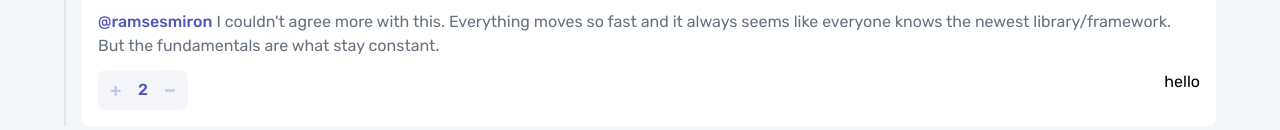
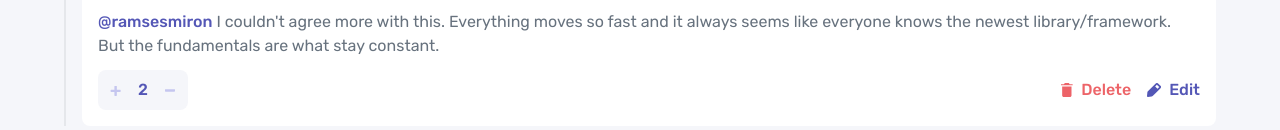
Before and after one commit to amirhazizi/interactive-comments-section, a React (Create React App) app: page / in a window 1280 px wide. Shown: the part 670-800 px from the top of the page. Built offline with nearby package versions, Linux system fonts and the light colour scheme.

Commit message:
add icon components

```diff
--- a/src/Comment.js
+++ b/src/Comment.js
@@ -1,5 +1,6 @@
 import Reply from "./Reply"
 import replysvg from "./images/icon-reply.svg"
+import { ReplyIcon, MinusIcon, PlusIcon, EditIcon, DeleteIcon } from "./Icons"
 import { useGlobalContext } from "./GlobalContext"
 const Comment = ({
   content,
@@ -29,37 +30,30 @@ const Comment = ({
         <div className='flex justify-between'>
           <div className='flex space-x-4 rounded-lg bg-cl_Verylightgray w-fit p-3 py-2 text-cl_Lightgrayishblue'>
             <button>
-              <svg width='11' height='11' xmlns='http://www.w3.org/2000/svg'>
-                <path
-                  d='M6.33 10.896c.137 0 .255-.05.354-.149.1-.1.149-.217.149-.354V7.004h3.315c.136 0 .254-.05.354-.149.099-.1.148-.217.148-.354V5.272a.483.483 0 0 0-.148-.354.483.483 0 0 0-.354-.149H6.833V1.4a.483.483 0 0 0-.149-.354.483.483 0 0 0-.354-.149H4.915a.483.483 0 0 0-.354.149c-.1.1-.149.217-.149.354v3.37H1.08a.483.483 0 0 0-.354.15c-.1.099-.149.217-.149.353v1.23c0 .136.05.254.149.353.1.1.217.149.354.149h3.333v3.39c0 .136.05.254.15.353.098.1.216.149.353.149H6.33Z'
-                  fill='#C5C6EF'
-                />
-              </svg>
+              <PlusIcon />
             </button>
             <p className='font-medium text-cl_Moderateblue px-px'>{score}</p>
             <button>
-              <svg width='11' height='3' xmlns='http://www.w3.org/2000/svg'>
-                <path
-                  d='M9.256 2.66c.204 0 .38-.056.53-.167.148-.11.222-.243.222-.396V.722c0-.152-.074-.284-.223-.395a.859.859 0 0 0-.53-.167H.76a.859.859 0 0 0-.53.167C.083.437.009.57.009.722v1.375c0 .153.074.285.223.396a.859.859 0 0 0 .53.167h8.495Z'
-                  fill='#C5C6EF'
-                />
-              </svg>
+              <MinusIcon />
             </button>
           </div>
-          <button className='flex items-center font-medium text-cl_Moderateblue'>
-            <svg
-              className='mr-2'
-              width='14'
-              height='13'
-              xmlns='http://www.w3.org/2000/svg'
-            >
-              <path
-                d='M.227 4.316 5.04.16a.657.657 0 0 1 1.085.497v2.189c4.392.05 7.875.93 7.875 5.093 0 1.68-1.082 3.344-2.279 4.214-.373.272-.905-.07-.767-.51 1.24-3.964-.588-5.017-4.829-5.078v2.404c0 .566-.664.86-1.085.496L.227 5.31a.657.657 0 0 1 0-.993Z'
-                fill='#5357B6'
-              />
-            </svg>
-            Reply
-          </button>
+          {username === currentUsername ? (
+            <div className='flex items-center gap-4'>
+              <button className='flex items-center gap-2 font-medium text-cl_SoftRed'>
+                <DeleteIcon />
+                Delete
+              </button>
+              <button className='flex items-center gap-2 font-medium text-cl_Moderateblue'>
+                <EditIcon />
+                Edit
+              </button>
+            </div>
+          ) : (
+            <button className='flex items-center font-medium text-cl_Moderateblue gap-2'>
+              <ReplyIcon />
+              Reply
+            </button>
+          )}
         </div>
       </div>
       {replies.length > 0 && (
--- /dev/null
+++ b/src/Icons.js
@@ -0,0 +1,52 @@
+const ReplyIcon = () => {
+  return (
+    <svg width='14' height='13' xmlns='http://www.w3.org/2000/svg'>
+      <path
+        d='M.227 4.316 5.04.16a.657.657 0 0 1 1.085.497v2.189c4.392.05 7.875.93 7.875 5.093 0 1.68-1.082 3.344-2.279 4.214-.373.272-.905-.07-.767-.51 1.24-3.964-.588-5.017-4.829-5.078v2.404c0 .566-.664.86-1.085.496L.227 5.31a.657.657 0 0 1 0-.993Z'
+        fill='#5357B6'
+      />
+    </svg>
+  )
+}
+const DeleteIcon = () => {
+  return (
+    <svg width='12' height='14' xmlns='http://www.w3.org/2000/svg'>
+      <path
+        d='M1.167 12.448c0 .854.7 1.552 1.555 1.552h6.222c.856 0 1.556-.698 1.556-1.552V3.5H1.167v8.948Zm10.5-11.281H8.75L7.773 0h-3.88l-.976 1.167H0v1.166h11.667V1.167Z'
+        fill='#ED6368'
+      />
+    </svg>
+  )
+}
+
+const EditIcon = () => {
+  return (
+    <svg width='14' height='14' xmlns='http://www.w3.org/2000/svg'>
+      <path
+        d='M13.479 2.872 11.08.474a1.75 1.75 0 0 0-2.327-.06L.879 8.287a1.75 1.75 0 0 0-.5 1.06l-.375 3.648a.875.875 0 0 0 .875.954h.078l3.65-.333c.399-.04.773-.216 1.058-.499l7.875-7.875a1.68 1.68 0 0 0-.061-2.371Zm-2.975 2.923L8.159 3.449 9.865 1.7l2.389 2.39-1.75 1.706Z'
+        fill='#5357B6'
+      />
+    </svg>
+  )
+}
+const MinusIcon = () => {
+  return (
+    <svg width='11' height='3' xmlns='http://www.w3.org/2000/svg'>
+      <path
+        d='M9.256 2.66c.204 0 .38-.056.53-.167.148-.11.222-.243.222-.396V.722c0-.152-.074-.284-.223-.395a.859.859 0 0 0-.53-.167H.76a.859.859 0 0 0-.53.167C.083.437.009.57.009.722v1.375c0 .153.074.285.223.396a.859.859 0 0 0 .53.167h8.495Z'
+        fill='#C5C6EF'
+      />
+    </svg>
+  )
+}
+const PlusIcon = () => {
+  return (
+    <svg width='11' height='11' xmlns='http://www.w3.org/2000/svg'>
+      <path
+        d='M6.33 10.896c.137 0 .255-.05.354-.149.1-.1.149-.217.149-.354V7.004h3.315c.136 0 .254-.05.354-.149.099-.1.148-.217.148-.354V5.272a.483.483 0 0 0-.148-.354.483.483 0 0 0-.354-.149H6.833V1.4a.483.483 0 0 0-.149-.354.483.483 0 0 0-.354-.149H4.915a.483.483 0 0 0-.354.149c-.1.1-.149.217-.149.354v3.37H1.08a.483.483 0 0 0-.354.15c-.1.099-.149.217-.149.353v1.23c0 .136.05.254.149.353.1.1.217.149.354.149h3.333v3.39c0 .136.05.254.15.353.098.1.216.149.353.149H6.33Z'
+        fill='#C5C6EF'
+      />
+    </svg>
+  )
+}
+export { ReplyIcon, DeleteIcon, EditIcon, MinusIcon, PlusIcon }
--- a/src/Reply.js
+++ b/src/Reply.js
@@ -1,4 +1,5 @@
 import { useGlobalContext } from "./GlobalContext"
+import { ReplyIcon, MinusIcon, PlusIcon, EditIcon, DeleteIcon } from "./Icons"
 const Reply = ({
   content,
   createdAt,
@@ -27,40 +28,27 @@ const Reply = ({
       <div className='flex justify-between'>
         <div className='flex space-x-4 rounded-lg bg-cl_Verylightgray w-fit p-3 py-2 text-cl_Lightgrayishblue'>
           <button>
-            <svg width='11' height='11' xmlns='http://www.w3.org/2000/svg'>
-              <path
-                d='M6.33 10.896c.137 0 .255-.05.354-.149.1-.1.149-.217.149-.354V7.004h3.315c.136 0 .254-.05.354-.149.099-.1.148-.217.148-.354V5.272a.483.483 0 0 0-.148-.354.483.483 0 0 0-.354-.149H6.833V1.4a.483.483 0 0 0-.149-.354.483.483 0 0 0-.354-.149H4.915a.483.483 0 0 0-.354.149c-.1.1-.149.217-.149.354v3.37H1.08a.483.483 0 0 0-.354.15c-.1.099-.149.217-.149.353v1.23c0 .136.05.254.149.353.1.1.217.149.354.149h3.333v3.39c0 .136.05.254.15.353.098.1.216.149.353.149H6.33Z'
-                fill='#C5C6EF'
-              />
-            </svg>
+            <PlusIcon />
           </button>
           <p className='font-medium text-cl_Moderateblue px-px'>{score}</p>
           <button>
-            <svg width='11' height='3' xmlns='http://www.w3.org/2000/svg'>
-              <path
-                d='M9.256 2.66c.204 0 .38-.056.53-.167.148-.11.222-.243.222-.396V.722c0-.152-.074-.284-.223-.395a.859.859 0 0 0-.53-.167H.76a.859.859 0 0 0-.53.167C.083.437.009.57.009.722v1.375c0 .153.074.285.223.396a.859.859 0 0 0 .53.167h8.495Z'
-                fill='#C5C6EF'
-              />
-            </svg>
+            <MinusIcon />
           </button>
         </div>
         {username === currentUsername ? (
-          <div>
-            <p>hello</p>
+          <div className='flex items-center gap-4'>
+            <button className='flex items-center gap-2 font-medium text-cl_SoftRed'>
+              <DeleteIcon />
+              Delete
+            </button>
+            <button className='flex items-center gap-2 font-medium text-cl_Moderateblue'>
+              <EditIcon />
+              Edit
+            </button>
           </div>
         ) : (
-          <button className='flex items-center font-medium text-cl_Moderateblue'>
-            <svg
-              className='mr-2'
-              width='14'
-              height='13'
-              xmlns='http://www.w3.org/2000/svg'
-            >
-              <path
-                d='M.227 4.316 5.04.16a.657.657 0 0 1 1.085.497v2.189c4.392.05 7.875.93 7.875 5.093 0 1.68-1.082 3.344-2.279 4.214-.373.272-.905-.07-.767-.51 1.24-3.964-.588-5.017-4.829-5.078v2.404c0 .566-.664.86-1.085.496L.227 5.31a.657.657 0 0 1 0-.993Z'
-                fill='#5357B6'
-              />
-            </svg>
+          <button className='flex items-center font-medium text-cl_Moderateblue gap-2'>
+            <ReplyIcon />
             Reply
           </button>
         )}
--- a/src/css/styles.css
+++ b/src/css/styles.css
@@ -615,6 +615,18 @@ video {
   gap: 1rem;
 }
 
+.gap-3 {
+  gap: 0.75rem;
+}
+
+.gap-1 {
+  gap: 0.25rem;
+}
+
+.gap-2 {
+  gap: 0.5rem;
+}
+
 .space-x-4 > :not([hidden]) ~ :not([hidden]) {
   --tw-space-x-reverse: 0;
   margin-right: calc(1rem * var(--tw-space-x-reverse));
@@ -631,6 +643,12 @@ video {
   --tw-space-y-reverse: 0;
   margin-top: calc(1rem * calc(1 - var(--tw-space-y-reverse)));
   margin-bottom: calc(1rem * var(--tw-space-y-reverse));
+}
+
+.space-x-3 > :not([hidden]) ~ :not([hidden]) {
+  --tw-space-x-reverse: 0;
+  margin-right: calc(0.75rem * var(--tw-space-x-reverse));
+  margin-left: calc(0.75rem * calc(1 - var(--tw-space-x-reverse)));
 }
 
 .rounded-lg {
@@ -752,6 +770,11 @@ video {
   color: hsl(0 0% 100% / var(--tw-text-opacity));
 }
 
+.text-cl_SoftRed {
+  --tw-text-opacity: 1;
+  color: hsl(358 79% 66% / var(--tw-text-opacity));
+}
+
 /* custom variables */
 
 :root {
```
